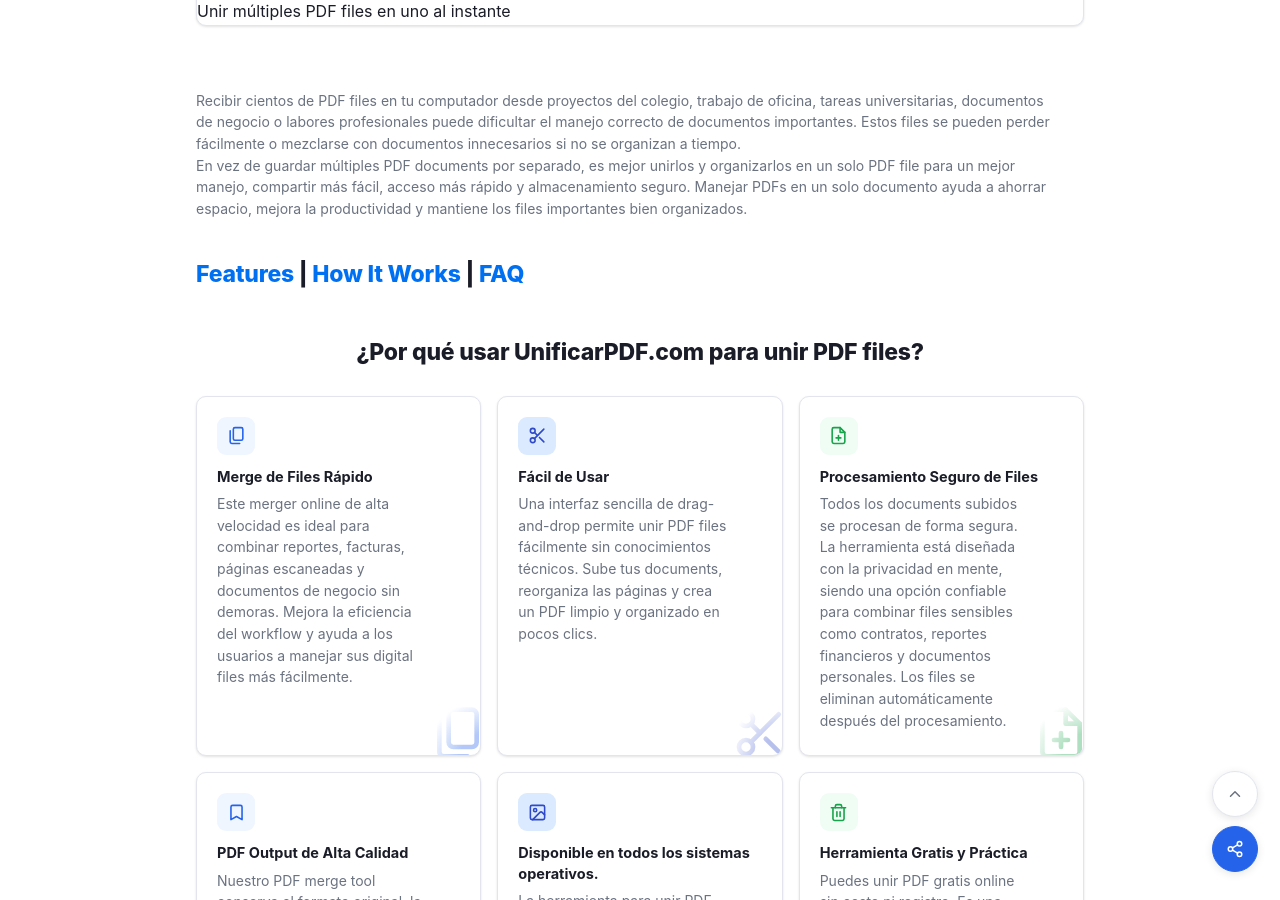
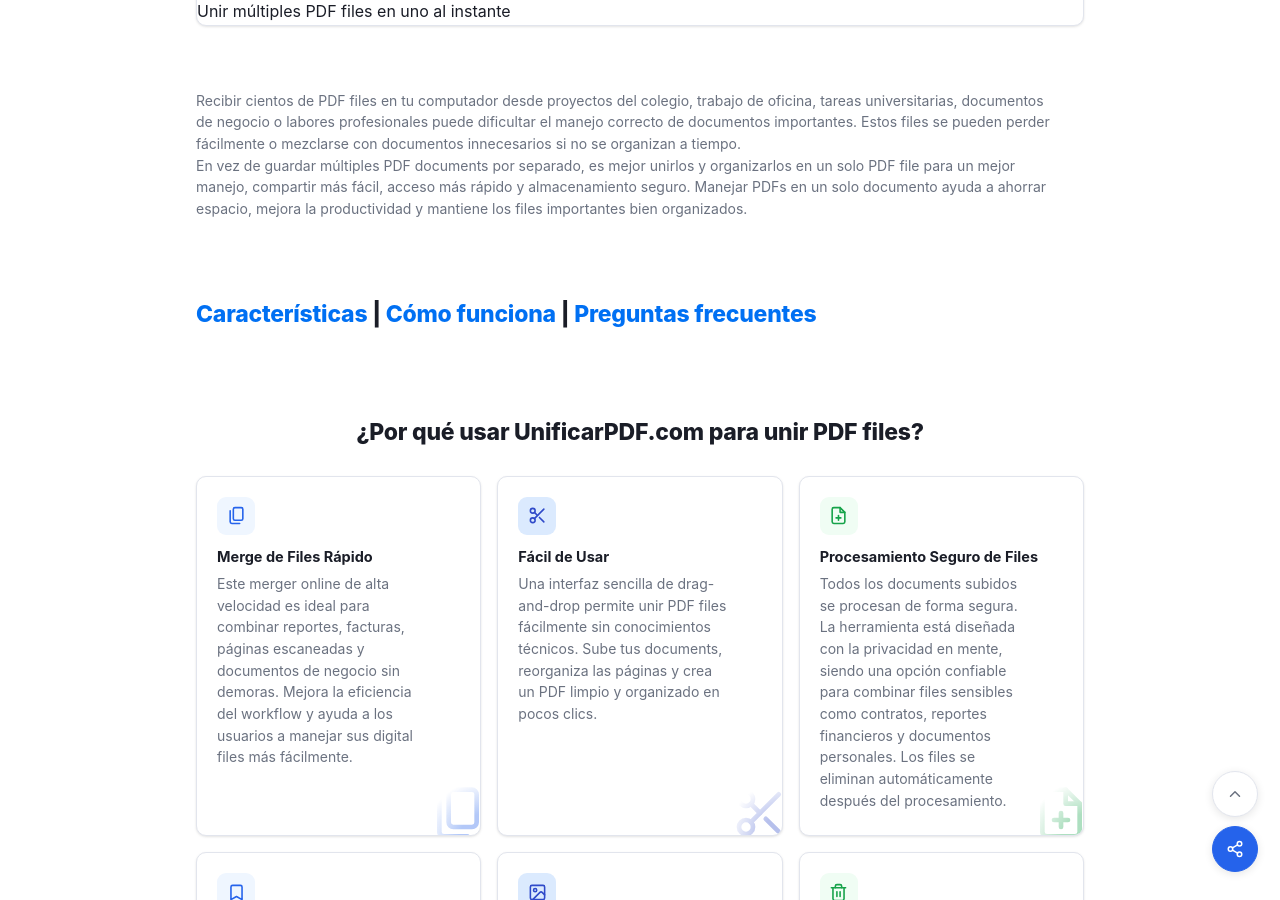
Before and after one commit to rforrupesh/jekyllmultilingual, a Jekyll site: the page built from index.md, in a window 1280 px wide and 900 px high, scrolled down 1265 px. Built offline with Jekyll 4.4.1, drawn with Linux system fonts in a browser that asks for light colours.

Commit message:
Update index.md

```diff
--- a/index.md
+++ b/index.md
@@ -132,7 +132,9 @@
     </p>
   </section>
 
-<div class="isec-block__title"> <a href="#features">Features</a> | <a href="#how-it-works">How It Works</a> | <a href="#faq">FAQ</a></div>
+ <section class="isec-block">
+<div class="isec-block__title"> <a href="#features">Características</a> | <a href="#how-it-works">Cómo funciona</a> | <a href="#faq">Preguntas frecuentes</a></div>
+  </section>
 
   <section class="isec-block isec-why" aria-labelledby="isec-why-title" id="features">
     <div class="isec-block__head">
```
